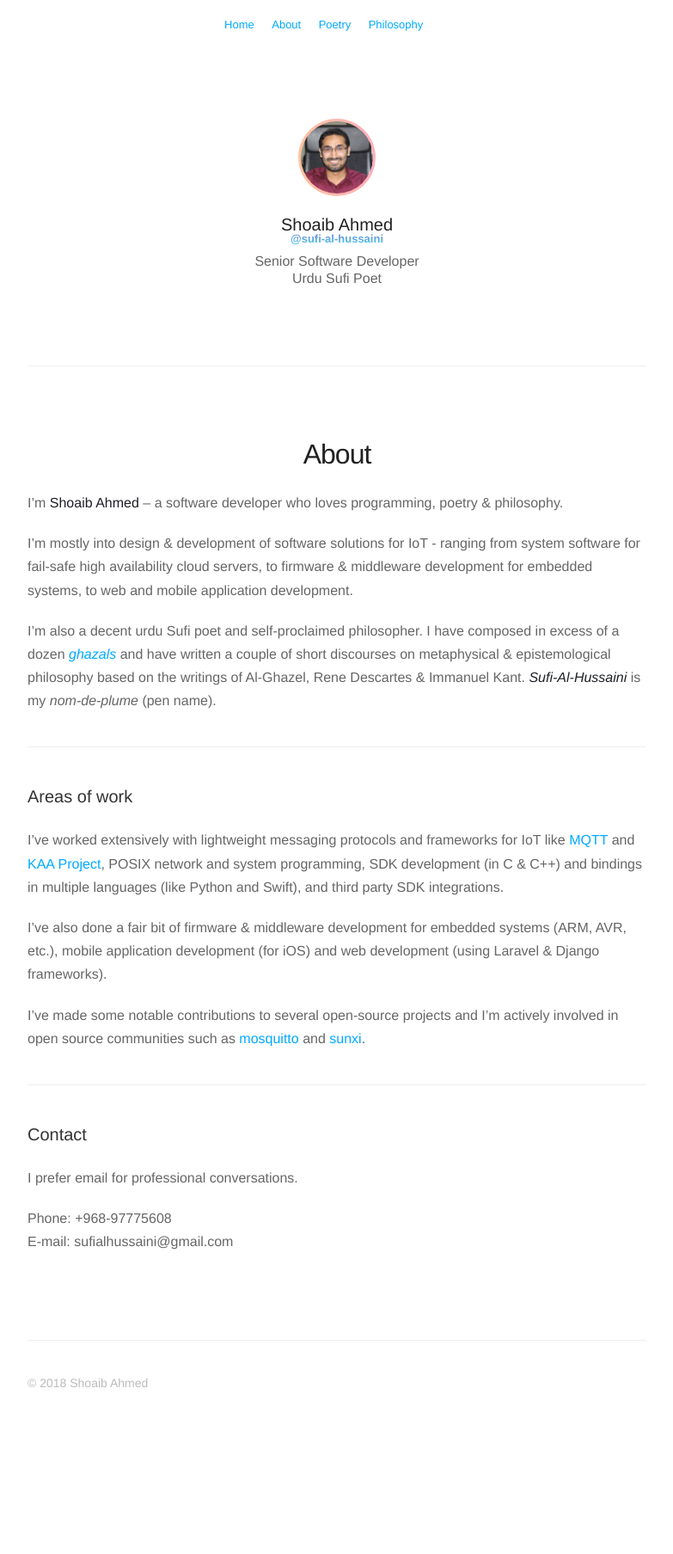
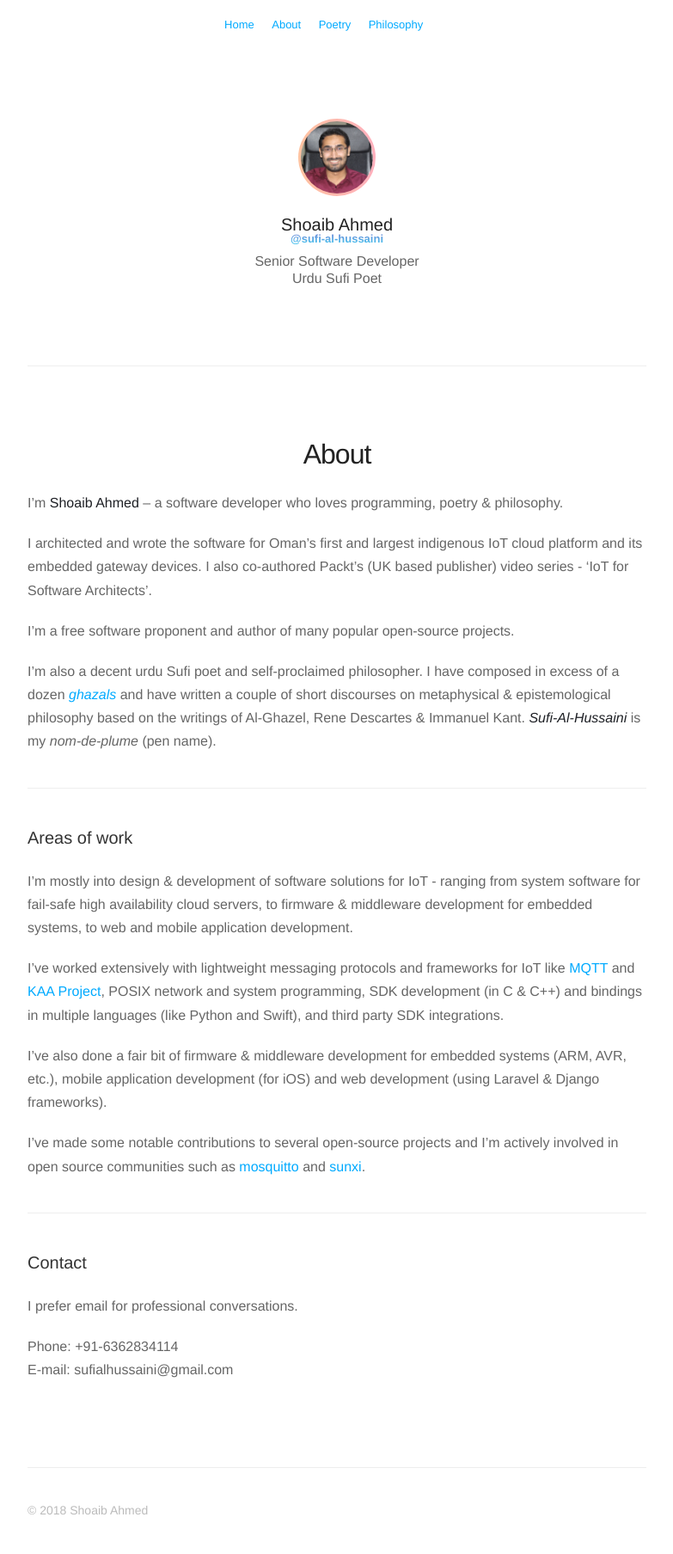
Before and after one commit to Sufi-Al-Hussaini/Sufi-Al-Hussaini.github.io, a Jekyll site: the page built from about.md, in a window 1280 px wide. Shown: the whole page at 86% size, without its empty margins (248-1031 px from the left). Built offline with Jekyll 4.4.1, drawn with Linux system fonts in a browser that asks for light colours; nearby versions of some CDN libraries; some web fonts are replaced; comment, search, counter and statistics services are not loaded; a style sheet for code colours, icons or effects is not loaded; before the commit the page ends 1659 px from its top, so only the background shows below that.

Commit message:
Update about

```diff
--- a/about.md
+++ b/about.md
@@ -7,7 +7,10 @@ profile: true
 
 I’m **Shoaib Ahmed** – a software developer who loves programming, poetry & philosophy.
 
-I'm mostly into design & development of software solutions for IoT - ranging from system software for fail-safe high availability cloud servers, to firmware & middleware development for embedded systems, to web and mobile application development.
+I architected and wrote the software for Oman's first and largest indigenous IoT cloud platform and its embedded gateway devices.
+I also co-authored Packt's (UK based publisher) video series - 'IoT for Software Architects'.
+
+I'm a free software proponent and author of many popular open-source projects.
 
 I’m also a decent urdu Sufi poet and self-proclaimed philosopher. I have composed in excess of a dozen [*ghazals*](https://en.wikipedia.org/wiki/Ghazal) and have written a couple of short discourses on metaphysical & epistemological philosophy based on the writings of Al-Ghazel, Rene Descartes & Immanuel Kant.
 ***Sufi-Al-Hussaini*** is my *nom-de-plume* (pen name).
@@ -15,6 +18,8 @@ I’m also a decent urdu Sufi poet and self-proclaimed philosopher. I have compo
 ***
 
 ### Areas of work
+I'm mostly into design & development of software solutions for IoT - ranging from system software for fail-safe high availability cloud servers, to firmware & middleware development for embedded systems, to web and mobile application development.
+
 I've worked extensively with lightweight messaging protocols and frameworks for IoT like [MQTT](mqtt.org/) and [KAA Project](www.kaaproject.org/), POSIX network and system programming, SDK development (in C & C++) and bindings in multiple languages (like Python and Swift), and third party SDK integrations.
 
 I've also done a fair bit of firmware & middleware development for embedded systems (ARM, AVR, etc.), mobile application development (for iOS) and web development (using Laravel & Django frameworks).
@@ -26,7 +31,7 @@ I've made some notable contributions to several open-source projects and I'm act
 ### Contact
 I prefer email for professional conversations.
 
-Phone: +968-97775608 <br/>
+Phone: +91-6362834114 <br/>
 E-mail: sufialhussaini@gmail.com
 
 {% include footer.html %}
```
